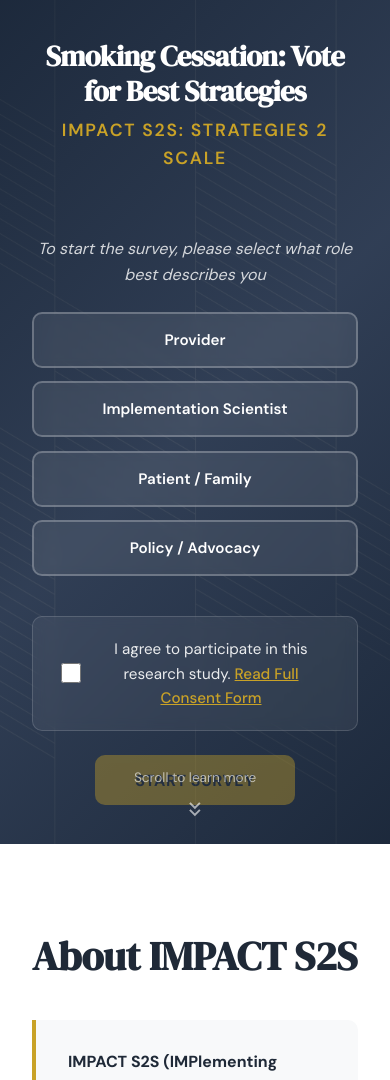
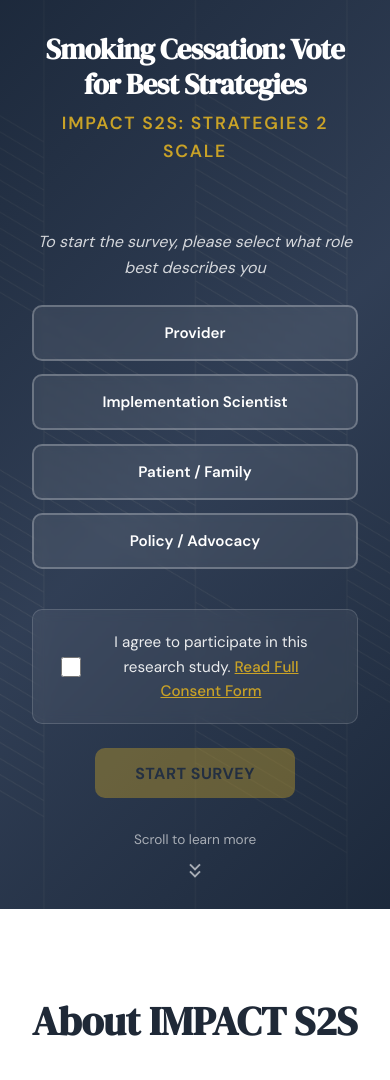
Before and after one commit to Ayoyemit/IMPACT-S2S, a Flask app: page / in a window 390 px wide. Shown: the top 1080 px of the page. Run offline with Flask 3, Linux system fonts and the light colour scheme.

Commit message:
fix(landing): prevent scroll hint overlapping START SURVEY on mobile
Move scroll indicator below CTA in flow; replace absolute positioning with margin and bounce animation.

Made-with: Cursor

```diff
--- a/static/css/style.css
+++ b/static/css/style.css
@@ -229,31 +229,28 @@ body {
   cursor: not-allowed;
 }
 
-/* Scroll indicator */
+/* Scroll indicator — in document flow below CTA (avoids overlap with START SURVEY on short viewports) */
 .scroll-indicator {
-  position: absolute;
-  bottom: 2rem;
-  left: 50%;
-  transform: translateX(-50%);
-  z-index: 2;
+  margin-top: 1.25rem;
+  padding-top: 0.35rem;
   text-align: center;
   color: rgba(255, 255, 255, 0.6);
   font-size: 0.85rem;
-  animation: bounce 2s infinite;
+  animation: scrollHintBounce 2s ease-in-out infinite;
 }
 
 .scroll-indicator svg {
   display: block;
-  margin: 0.5rem auto 0;
-}
-
-@keyframes bounce {
+  margin: 0.45rem auto 0;
+}
+
+@keyframes scrollHintBounce {
   0%,
   100% {
-    transform: translateX(-50%) translateY(0);
+    transform: translateY(0);
   }
   50% {
-    transform: translateX(-50%) translateY(10px);
+    transform: translateY(8px);
   }
 }
 
--- a/templates/index.html
+++ b/templates/index.html
@@ -33,13 +33,13 @@
         <button class="start-btn" id="startBtn" disabled onclick="startSurvey()">
             START SURVEY
         </button>
-    </div>
 
-    <div class="scroll-indicator">
-        <span>Scroll to learn more</span>
-        <svg width="24" height="24" viewBox="0 0 24 24" fill="none" stroke="currentColor" stroke-width="2">
-            <path d="M7 13l5 5 5-5M7 6l5 5 5-5"/>
-        </svg>
+        <div class="scroll-indicator" aria-hidden="true">
+            <span>Scroll to learn more</span>
+            <svg width="24" height="24" viewBox="0 0 24 24" fill="none" stroke="currentColor" stroke-width="2">
+                <path d="M7 13l5 5 5-5M7 6l5 5 5-5"/>
+            </svg>
+        </div>
     </div>
 </section>
 
```
